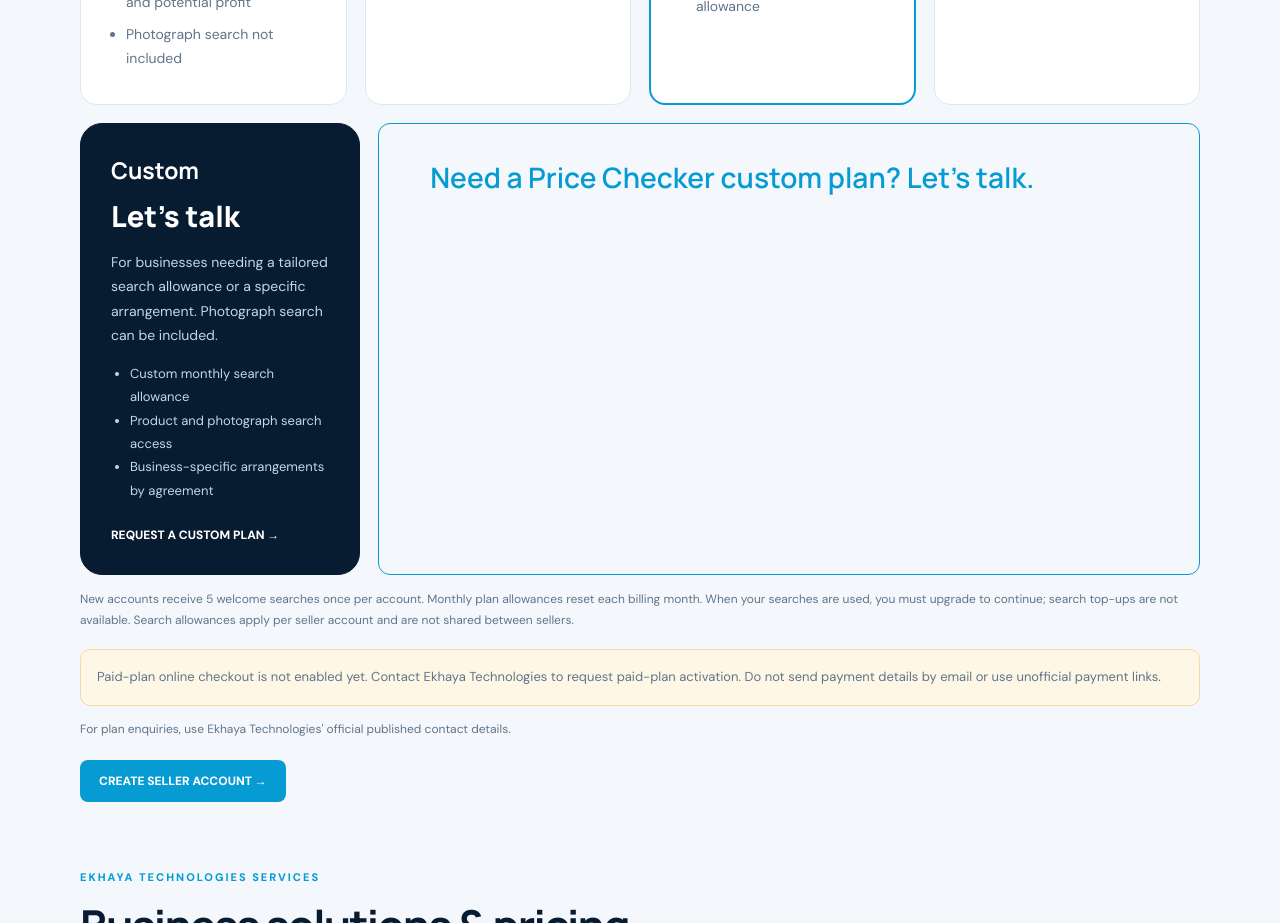
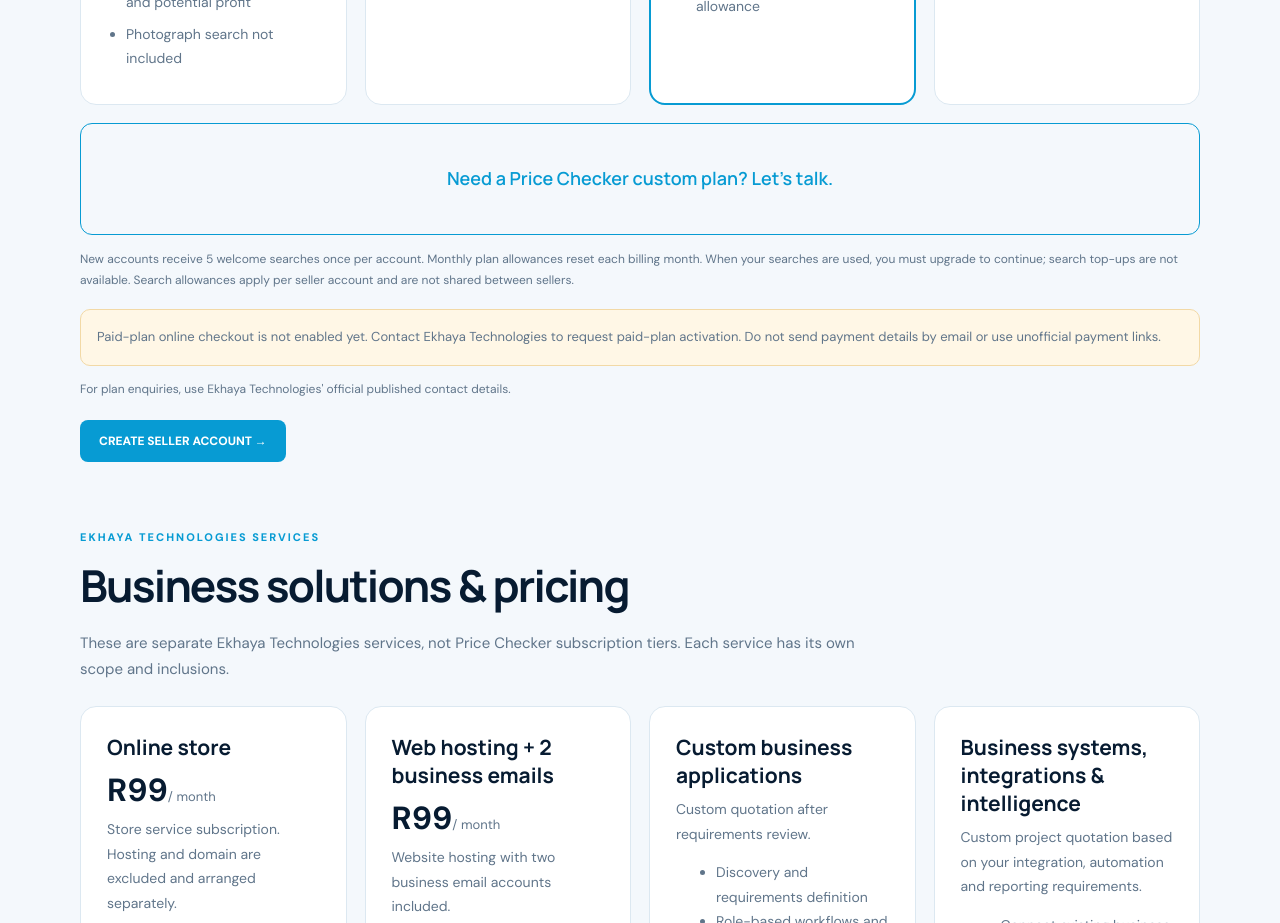
Before and after one commit to Luxolog/ekhaya-commerce-platform, a Next.js app: page /pricing in a window 1280 px wide. Shown: the part 1080-2003 px from the top of the page. Built offline with nearby package versions, Linux system fonts and the light colour scheme.

Commit message:
Simplify custom Price Checker plan callout

```diff
--- a/src/app/pricing/page.tsx
+++ b/src/app/pricing/page.tsx
@@ -34,18 +34,9 @@ export default function PricingPage() {
           <ul style={{...muted,paddingLeft:19,margin:0}}>{plan.features.map(feature=><li key={feature} style={{marginBottom:7}}>{feature}</li>)}</ul>
         </article>)}
       </div>
-      <div style={{display:"grid",gridTemplateColumns:"minmax(280px, 0.95fr) minmax(0, 3fr)",gap:18,alignItems:"stretch",marginTop:18}}>
-        <article style={{...card,background:"#071B31",color:"#fff",borderColor:"#071B31",borderRadius:22,padding:30}}>
-          <h3 style={{fontFamily:"Manrope,sans-serif",fontSize:23,margin:"0 0 8px"}}>Custom</h3>
-          <p style={{fontFamily:"Manrope,sans-serif",fontSize:29,fontWeight:800,margin:"10px 0"}}>Let&apos;s talk</p>
-          <p style={{color:"#C5D7E5",fontSize:14,lineHeight:1.75}}>For businesses needing a tailored search allowance or a specific arrangement. Photograph search can be included.</p>
-          <ul style={{color:"#C5D7E5",fontSize:13,lineHeight:1.8,paddingLeft:19}}><li>Custom monthly search allowance</li><li>Product and photograph search access</li><li>Business-specific arrangements by agreement</li></ul>
-          <a href="mailto:support@ekhayatech.co.za?subject=Ekhaya%20Price%20Checker%20Custom%20Plan" style={{display:"inline-block",marginTop:12,color:"#fff",fontWeight:800,fontSize:12}}>REQUEST A CUSTOM PLAN →</a>
-        </article>
-        <a href="mailto:support@ekhayatech.co.za?subject=Ekhaya%20Price%20Checker%20Custom%20Plan" style={{display:"flex",alignItems:"flex-start",padding:"34px clamp(24px,4vw,58px)",minHeight:205,border:"1px solid #079BD3",borderRadius:12,background:"#F4F8FC",color:"#079BD3",textDecoration:"none",fontFamily:"Manrope,sans-serif",fontSize:"clamp(20px,2.2vw,30px)",lineHeight:1.35,fontWeight:600}}>
-          Need a Price Checker custom plan? Let&apos;s talk.
-        </a>
-      </div>
+      <a href="mailto:support@ekhayatech.co.za?subject=Ekhaya%20Price%20Checker%20Custom%20Plan" style={{display:"flex",alignItems:"center",justifyContent:"center",textAlign:"center",padding:"24px clamp(20px,4vw,48px)",minHeight:112,marginTop:18,border:"1px solid #079BD3",borderRadius:12,background:"#F4F8FC",color:"#079BD3",textDecoration:"none",fontFamily:"Manrope,sans-serif",fontSize:18,lineHeight:1.5,fontWeight:600}}>
+        Need a Price Checker custom plan? Let&apos;s talk.
+      </a>
       <p style={{...muted,fontSize:12,marginTop:14}}>New accounts receive 5 welcome searches once per account. Monthly plan allowances reset each billing month. When your searches are used, you must upgrade to continue; search top-ups are not available. Search allowances apply per seller account and are not shared between sellers.</p>
       <p role="note" style={{...muted,fontSize:13,marginTop:18,padding:16,background:"#FFF7E6",border:"1px solid #F2D9A6",borderRadius:10}}>
         Paid-plan online checkout is not enabled yet. Contact Ekhaya Technologies to request paid-plan activation. Do not send payment details by email or use unofficial payment links.
```
